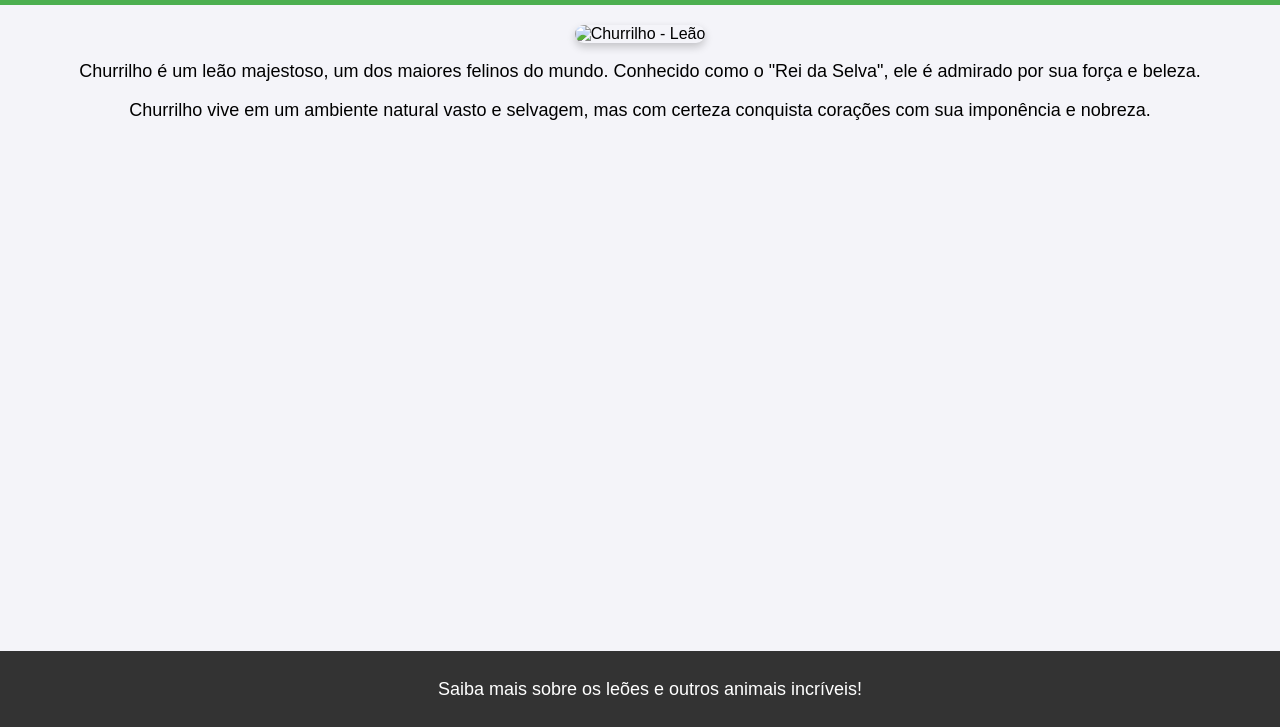
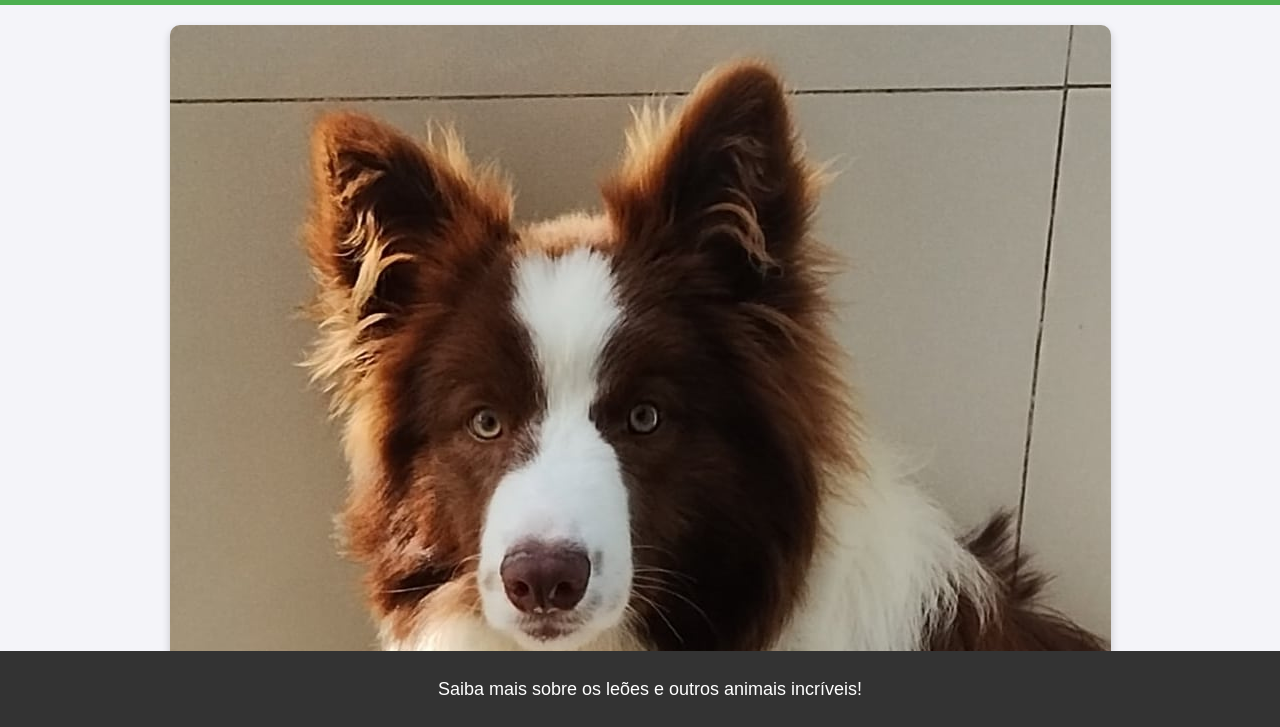
Before and after one commit to maickelbecker/churrilho, a plain HTML site: page index.html in a window 1280 px wide. Shown: the part 72-799 px from the top of the page. Drawn offline with Linux system fonts and the light colour scheme.

Commit message:
Corrigindo caminho da imagem

```diff
--- a/index.html
+++ b/index.html
@@ -50,7 +50,8 @@
 
     <section>
         <!-- A imagem de Churrilho -->
-        <img src="images/IMG_20240809_134911_823.jpg" alt="Churrilho - Leão">
+        <img src="imagens/IMG_20240809_134911_823.jpg" alt="Churrilho - Leão">
+
 
         <!-- Descrição de Churrilho -->
         <p>Churrilho é um leão majestoso, um dos maiores felinos do mundo. Conhecido como o "Rei da Selva", ele é admirado por sua força e beleza.</p>
```
